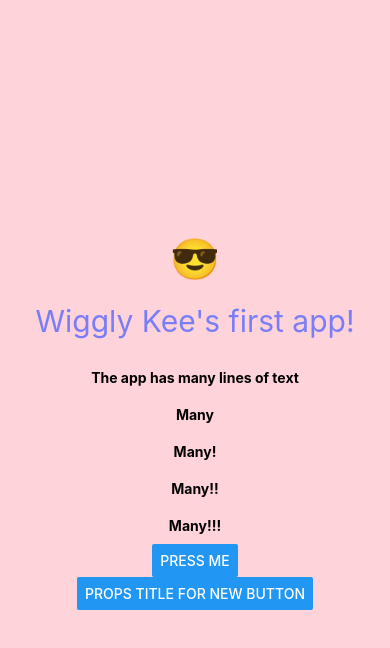
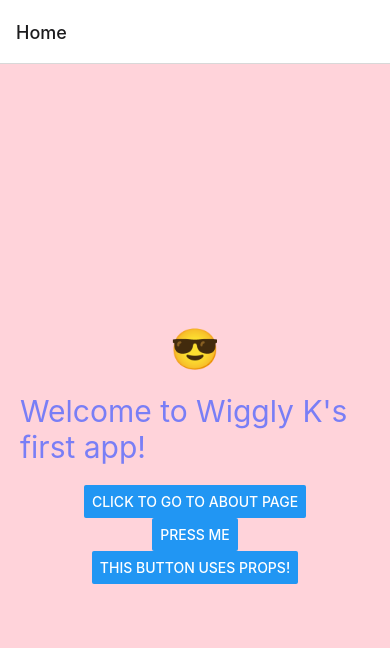
Before and after one commit to Witt-K/Wiggly_App, a React Native app: screen /Home in a window 390 px wide. Shown: the top 648 px of the page. Built offline with nearby package versions, Linux system fonts and the light colour scheme.

Commit message:
changes from L6, including stack navigation routing

```diff
--- a/App.js
+++ b/App.js
@@ -1,42 +1,17 @@
-import { StatusBar } from "expo-status-bar";
-import { StyleSheet, Text, View } from "react-native";
-import MyButton from "./src/components/MyButton";
-import NewButton from "./src/components/NewButton";
+import { createStackNavigator } from "@react-navigation/stack";
+import { NavigationContainer } from "@react-navigation/native";
+import Home from "./src/screens/Home";
+import About from "./src/screens/About";
+
+const Stack = createStackNavigator();
 
 export default function App() {
   return (
-    <View style={styles.container}>
-      <Text style={styles.emoji}>😎</Text>
-      <Text style={styles.title}>Wiggly Kee's first app!</Text>
-      <Text style={styles.text}>The app has many lines of text</Text>
-      <Text style={styles.text}>Many</Text>
-      <Text style={styles.text}>Many!</Text>
-      <Text style={styles.text}>Many!!</Text>
-      <Text style={styles.text}>Many!!!</Text>
-      <MyButton />
-      <NewButton title="props title for new button" />
-      <StatusBar style="auto" />
-    </View>
+    <NavigationContainer>
+      <Stack.Navigator>
+        <Stack.Screen name="Home" component={Home} />
+        <Stack.Screen name="About" component={About} />
+      </Stack.Navigator>
+    </NavigationContainer>
   );
 }
-
-const styles = StyleSheet.create({
-  container: {
-    flex: 1,
-    backgroundColor: "#ffd3da",
-    alignItems: "center",
-    justifyContent: "center",
-  },
-  emoji: {
-    fontSize: 40,
-  },
-  title: {
-    color: "#797EF6",
-    fontSize: 30,
-    padding: 20,
-  },
-  text: {
-    fontWeight: "bold",
-    margin: 10,
-  },
-});
--- a/package.json
+++ b/package.json
@@ -10,6 +10,8 @@
     "tunnel": "expo start --tunnel"
   },
   "dependencies": {
+    "@react-navigation/native": "^6.1.6",
+    "@react-navigation/stack": "^6.3.16",
     "expo": "~48.0.18",
     "expo-linear-gradient": "~12.1.2",
     "expo-status-bar": "~1.4.4",
--- /dev/null
+++ b/src/screens/About.js
@@ -0,0 +1,35 @@
+import { StatusBar } from "expo-status-bar";
+import { StyleSheet, Text, View } from "react-native";
+import NewButton from "../components/NewButton";
+
+export default function About() {
+  return (
+    <View style={styles.container}>
+      <Text style={styles.emoji}>👋 </Text>
+      <Text style={styles.title}>Welcome to the about page of the app!</Text>
+      <NewButton title="here is a brand new button!" />
+      <StatusBar style="auto" />
+    </View>
+  );
+}
+
+const styles = StyleSheet.create({
+  container: {
+    flex: 1,
+    backgroundColor: "#A3E4D7",
+    alignItems: "center",
+    justifyContent: "center",
+  },
+  emoji: {
+    fontSize: 40,
+  },
+  title: {
+    color: "#797EF6",
+    fontSize: 30,
+    padding: 20,
+  },
+  text: {
+    fontWeight: "bold",
+    margin: 10,
+  },
+});
--- /dev/null
+++ b/src/screens/Home.js
@@ -0,0 +1,41 @@
+import { StatusBar } from "expo-status-bar";
+import { Button, StyleSheet, Text, View } from "react-native";
+import MyButton from "../components/MyButton";
+import NewButton from "../components/NewButton";
+
+export default function Home({ navigation }) {
+  return (
+    <View style={styles.container}>
+      <Text style={styles.emoji}>😎</Text>
+      <Text style={styles.title}>Welcome to Wiggly K's first app!</Text>
+      <Button
+        title="click to go to about page"
+        onPress={() => navigation.navigate("About")}
+      ></Button>
+      <MyButton />
+      <NewButton title="this button uses props!" />
+      <StatusBar style="auto" />
+    </View>
+  );
+}
+
+const styles = StyleSheet.create({
+  container: {
+    flex: 1,
+    backgroundColor: "#ffd3da",
+    alignItems: "center",
+    justifyContent: "center",
+  },
+  emoji: {
+    fontSize: 40,
+  },
+  title: {
+    color: "#797EF6",
+    fontSize: 30,
+    padding: 20,
+  },
+  text: {
+    fontWeight: "bold",
+    margin: 10,
+  },
+});
```
Also changed, not shown: 1 other file (tests, documents, lock files or other folders).
